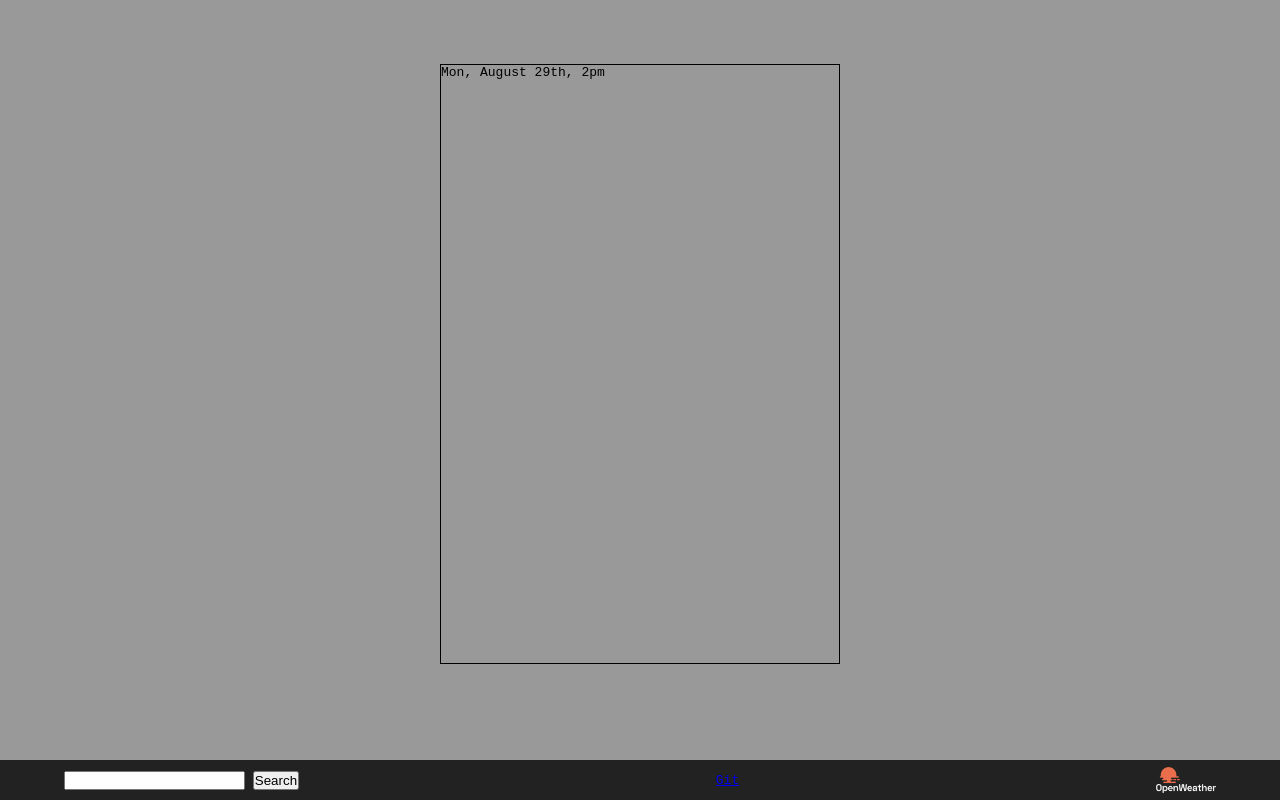
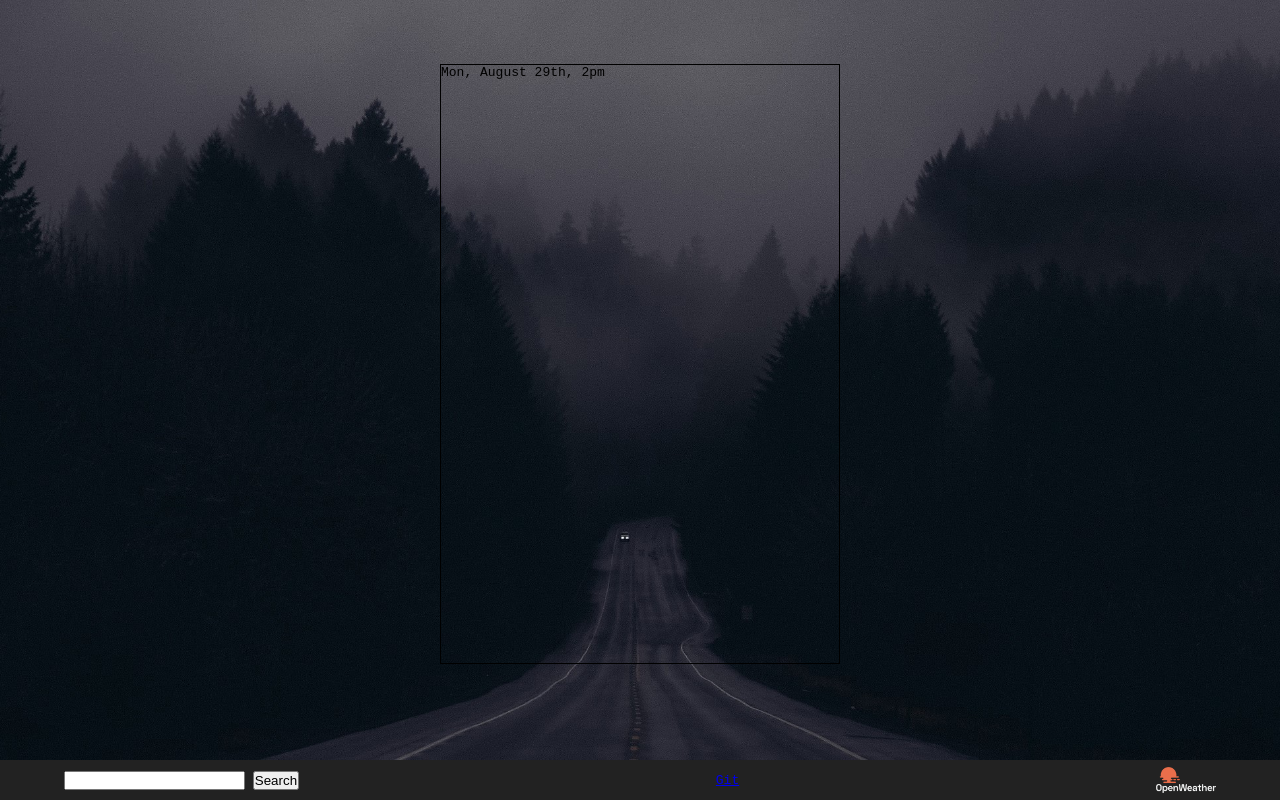
Before and after one commit to tomcoso/weather-app, a website built with webpack: page src/template.html in a window 1280 px wide. Built offline with nearby package versions, Linux system fonts and the light colour scheme; no server answers.

Commit message:
add barandom background selection

```diff
--- /dev/null
+++ b/src/background.js
@@ -0,0 +1,15 @@
+import forest from './assets/forest.jpg'
+import apartments from './assets/apartments.jpg'
+import car from './assets/car.jpg'
+import city from './assets/city.jpg'
+import coffee from './assets/coffee.jpg'
+import sunset from './assets/sunset.jpg'
+import window from './assets/window.jpg'
+
+const backgrounds = [forest, apartments, car, city, coffee, sunset, window]
+
+const pickBg = function () {
+  return backgrounds[Math.floor(Math.random() * backgrounds.length)]
+}
+
+export default pickBg
--- a/src/index.js
+++ b/src/index.js
@@ -2,6 +2,7 @@ import './style.css'
 import getWeather from './weather'
 import owIcon from './assets/openweather-logo.png'
 import { add, format } from 'date-fns'
+import pickBg from './background'
 
 const dom = {
   page: document.querySelector('#page-wrap'),
@@ -59,6 +60,8 @@ dom.searchInput.addEventListener('keydown', search)
 
 const render = function (data) {
   const currentDate = new Date()
+  dom.page.removeAttribute('style')
+  dom.page.setAttribute('style', `background-image: url(${pickBg()})`)
   dom.time.textContent = format(
     add(currentDate, {
       minutes: currentDate.getTimezoneOffset() + data.timezone / 60,
--- a/src/style.css
+++ b/src/style.css
@@ -14,7 +14,8 @@
   justify-content: space-between;
   align-items: center;
   padding: 5%;
-  background-color: #999;
+  background-size: cover;
+  background-position: center;
 }
 footer {
   width: 100vw;
```
Also changed, not shown: dist/1178a1e10a4e84fc1ae8.jpg (added), dist/63ce20b2172ee0e040a7.jpg (added), dist/72039126a368aa549a52.jpg (added), dist/f1fd3a6edabb3a23e664.jpg (added), dist/fe433bae5bc91c91d2b4.jpg (added), dist/main.js, src/assets/apartments.jpg (added), src/assets/car.jpg (added), src/assets/city.jpg (added), src/assets/coffee.jpg (added), src/assets/forest.jpg (added), 4 other files.
